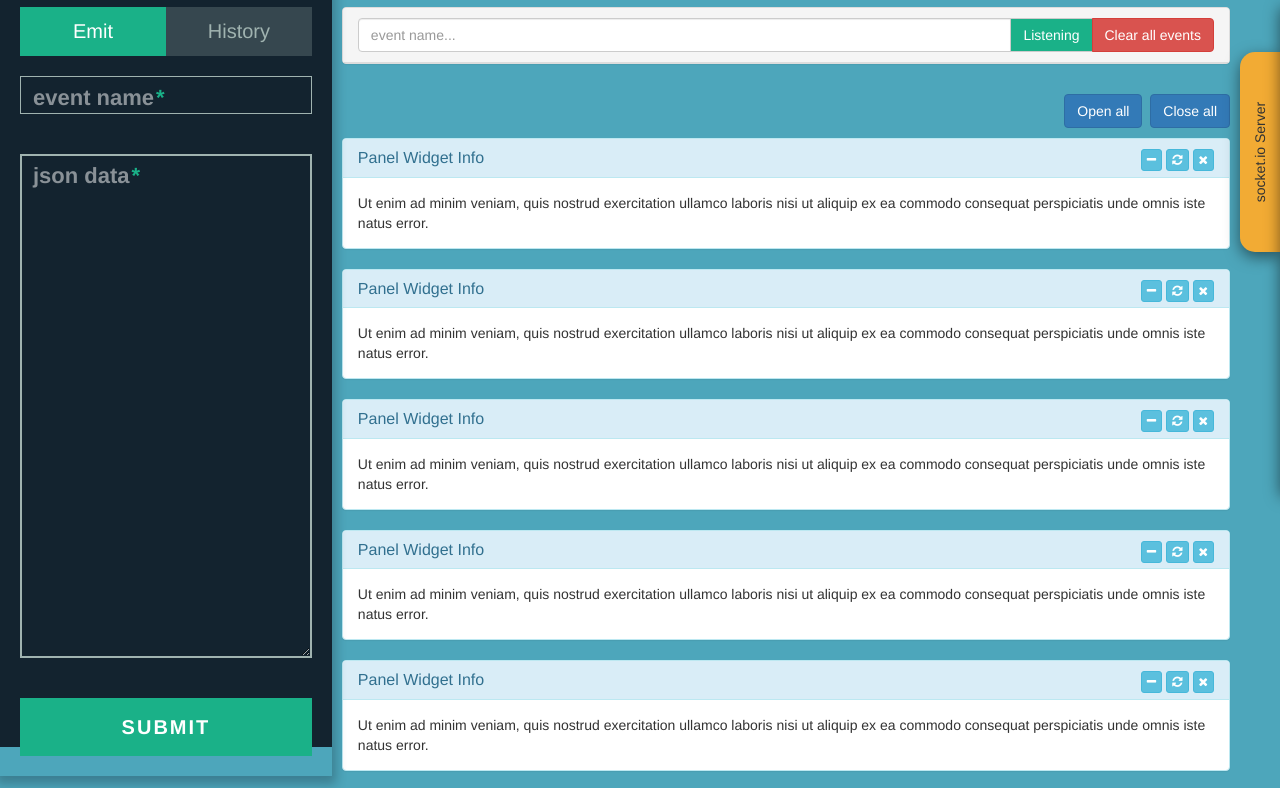
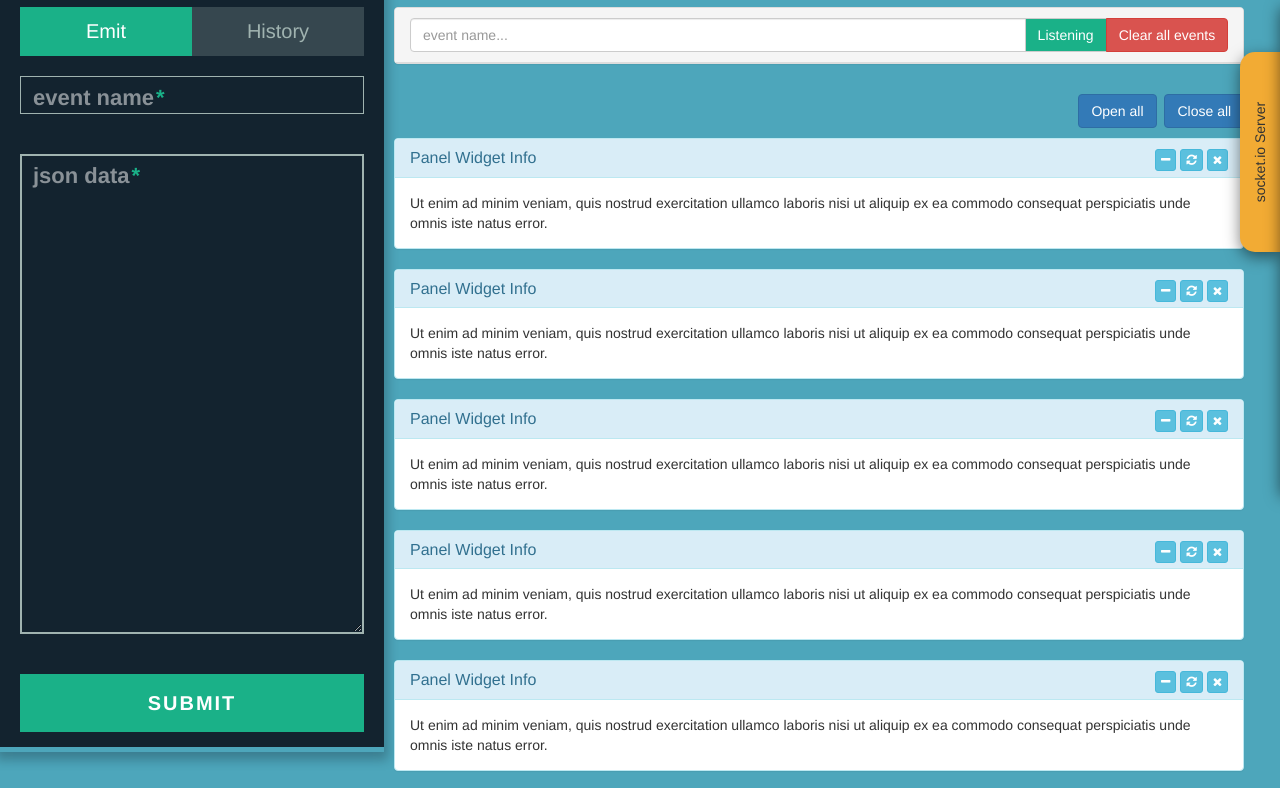
Before and after one commit to Xipotera/socket-io, a plain HTML site: page index.html in a window 1280 px wide. Shown: the part 53-841 px from the top of the page. Drawn offline with nearby package versions, Linux system fonts and the light colour scheme.

Commit message:
final template fix sidebar

```diff
--- a/index.html
+++ b/index.html
@@ -86,10 +86,8 @@
   </div>
   <!-- // Scroll content -->
   <div class="content-area">
-
-    <aside class="sidebar-area" role="complementary">
-      <nav class="side-navigation" role="navigation">
-        <div class="form">
+    <div class="sidebar">
+              <div class="form">
           <ul class="tab-group">
             <li class="tab active"><a href="#signup">Emit</a></li>
             <li class="tab"><a href="#login">History</a></li>
@@ -168,15 +166,13 @@
         </div>
         <!-- /form -->
 
-      </nav>
-      <!-- #site-navigation -->
 
-      </aside>
 
-    <!-- #secondary -->
-    <main class="site-main" role="main">
 
-      <div class="panel panel-default listening">
+    </div>
+    <div class="content">
+      <div class="info">
+        <div class="panel panel-default listening">
         <div class="panel-heading">
 
           <form id="addListener">
@@ -377,6 +373,16 @@
 
   </div>
 
+
+      </div>
+    </div>
+
+  </div>
+
+  </div>
+
+  </div>
+
   </main>
   <!-- /.site-main -->
   </div>
--- a/js/index.js
+++ b/js/index.js
@@ -47,6 +47,8 @@ var panelList = $('#draggablePanelList');
                 });
             }
         });
+
+
 
 $(document).ready(function() {
 
@@ -113,7 +115,6 @@ $(document).ready(function() {
 });
 });
 
-//Formaulaire
 
 $('.form').find('input, textarea').on('keyup blur focus', function (e) {
 
--- a/scss/style.scss
+++ b/scss/style.scss
@@ -1,7 +1,7 @@
 @import "compass/css3";
 
 $body-bg: #4da6bb;
-$form-bg: #13232f;
+$left-sidebar-bg: #13232f;
 $white: #ffffff;
 
 $main: #1ab188;
@@ -15,7 +15,7 @@ $thin: 300;
 $normal: 400;
 $bold: 600;
 $br: 4px;
-$sidebar-width: 35%;
+$sidebar-width: 30%;
 $form-width: calc($sidebar-width - 2%);
 
 html {
@@ -35,11 +35,6 @@ html {
   box-sizing: border-box;
 }
 
-.listening{
-  margin-top: 60px;
-  margin-left: 10px;
-  margin-right: 50px;
-}
 
 #slideOut {
   position: fixed;
@@ -95,34 +90,43 @@ html {
   height: 400px;
 }
 
-.content-area {
-  display: flex;
+//Sidebar
+ .sidebar {
+   position: fixed;
+   width: $sidebar-width;
+   height: 100vh;
+   background: $left-sidebar-bg;
  }
 
-.site-main {
-  width: 100%;
+ .content {
+   height: 100%;
+   width: auto;
+   position: relative;
+   overflow: auto;
+   z-index: 1;
  }
 
-.sidebar-area {
-  background-color: $form-bg;
+ .info {
+   width: 96%;
+   height: 100vh;
    position: relative;
-  width: $sidebar-width;
-  height: 100vh;
  }
 
-.side-navigation {
-  &.fixed {
-    position: fixed;
-    top: 0;
+ @media (min-width:600px) {
+   .sidebar {
      width: $sidebar-width;
    }
+   .content {
+     margin-left: $sidebar-width;
+   }
+ }
 
-  &.bottom {
-    position: absolute;
-    bottom: 0;
-    top: auto;
-    width: $sidebar-width;
-  }
+
+//content
+
+.listening{
+  margin-top: 60px;
+  margin-left: 10px;
 }
 
 .controls {
@@ -132,7 +136,6 @@ html {
 
 .collapse-group {
   padding-left: 10px;
-  padding-right: 50px;
   margin-bottom: 10px;
 }
 
@@ -154,13 +157,14 @@ html {
  #draggablePanelList2 .panel-heading {
         cursor: move;
     }
-// Formulaire
+
+//Formulaire
 
 .form {
   padding: 20px;
   max-width: $form-width;
   margin-top:40px;
-  box-shadow:0 4px 10px 4px rgba($form-bg,.3);
+  box-shadow:0 4px 10px 4px rgba($left-sidebar-bg,.3);
 }
 
 .tab-group {
@@ -248,7 +252,7 @@ input, textarea {
 textarea {
   border:2px solid $gray-light;
   resize: vertical;
-  height: 63vh;
+  height: 60vh;
 }
 
 .field-wrap {
```
Also changed, not shown: README.txt, css/style.css, license.txt. Lines whose indentation alone changed are shown as unchanged.
